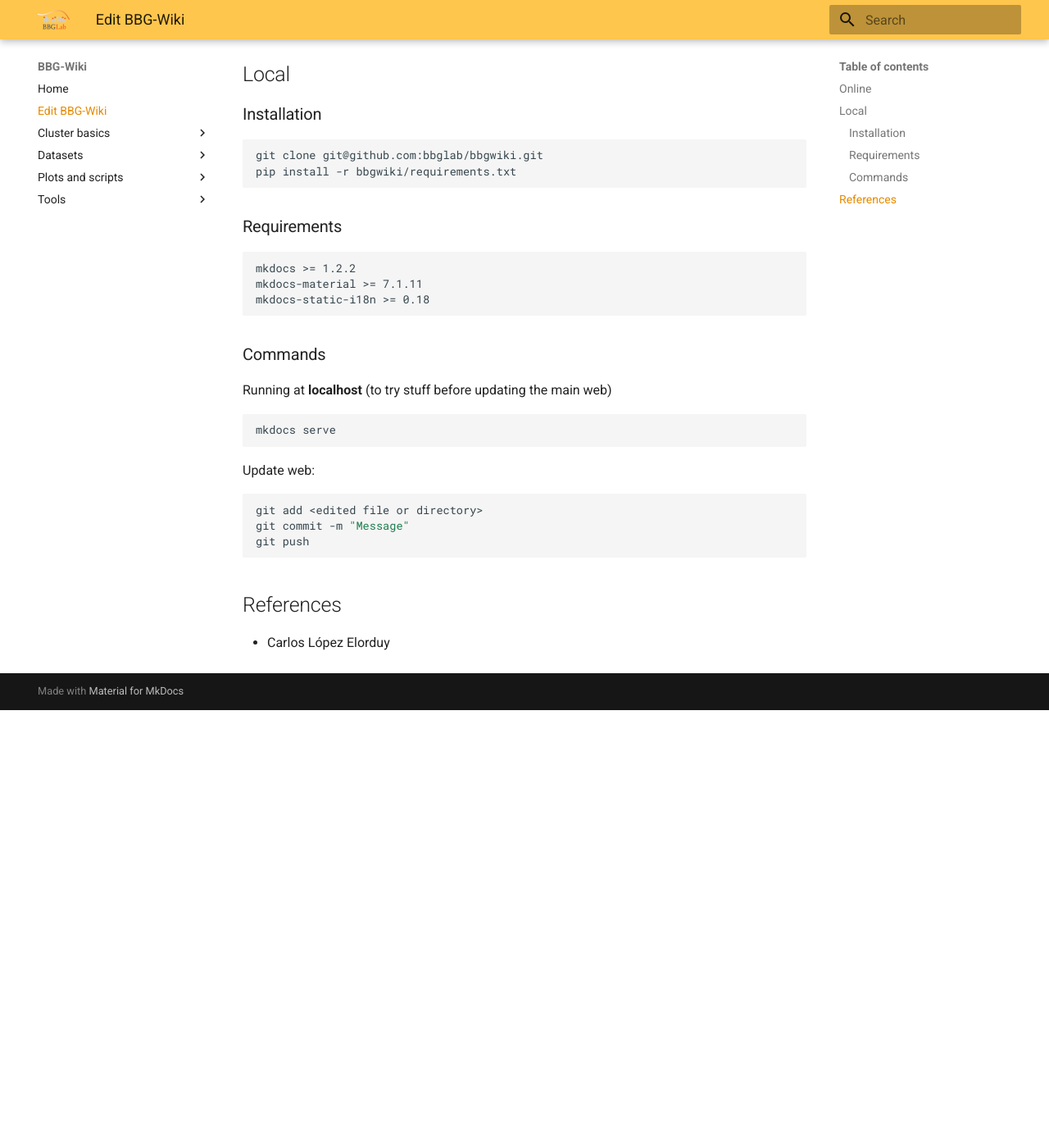
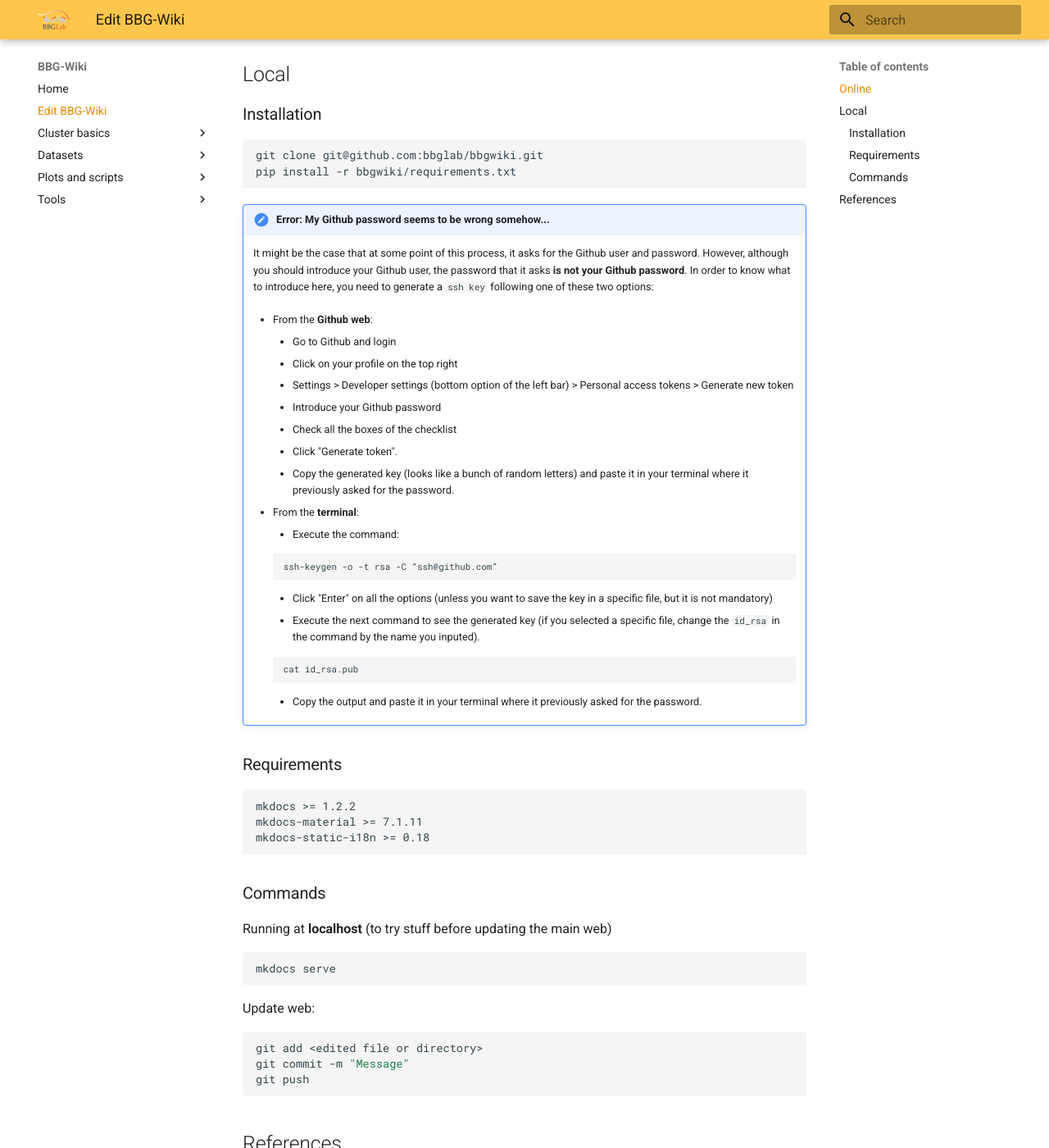
Before and after one commit to bbglab/bbgwiki, an MkDocs documentation site: the page built from docs/Edit BBG-Wiki.md, in a window 1280 px wide and 1400 px high, scrolled down 1449 px. Shown: the whole window at 82% size. Built offline with MkDocs 1.6.1 and Material for MkDocs 9.7.7, drawn with Linux system fonts in a browser that asks for light colours; before the commit the page ends 2315 px from its top, so only the background shows below that.

Commit message:
feat: instructions to fix error github password

````diff
--- a/docs/Edit BBG-Wiki.md
+++ b/docs/Edit BBG-Wiki.md
@@ -23,6 +23,34 @@ Go to the [bbg-wiki repository](https://github.com/bbglab/bbgwiki){:target="_bla
 git clone git@github.com:bbglab/bbgwiki.git
 pip install -r bbgwiki/requirements.txt
 ```
+
+!!! note annotate "Error: My Github password seems to be wrong somehow..."
+    It might be the case that at some point of this process, it asks for the Github user and password. However, although you should introduce your Github user, the password that it asks **is not your Github password**. In order to know what to introduce here, you need to generate a `ssh key` following one of these two options:
+
+    - From the **Github web**:
+        - Go to Github and login
+        - Click on your profile on the top right
+        - Settings > Developer settings (bottom option of the left bar) > Personal access tokens > Generate new token
+        - Introduce your Github password
+        - Check all the boxes of the checklist
+        - Click "Generate token".
+        - Copy the generated key (looks like a bunch of random letters) and paste it in your terminal where it previously asked for the password.
+
+    - From the **terminal**:
+        - Execute the command:
+
+        ```bash
+        ssh-keygen -o -t rsa -C “ssh@github.com”
+        ```
+
+        - Click "Enter" on all the options (unless you want to save the key in a specific file, but it is not mandatory)
+        - Execute the next command to see the generated key (if you selected a specific file, change the `id_rsa` in the command by the name you inputed).
+
+        ```bash
+        cat id_rsa.pub
+        ```
+
+        - Copy the output and paste it in your terminal where it previously asked for the password.
 
 ### Requirements
 
````
